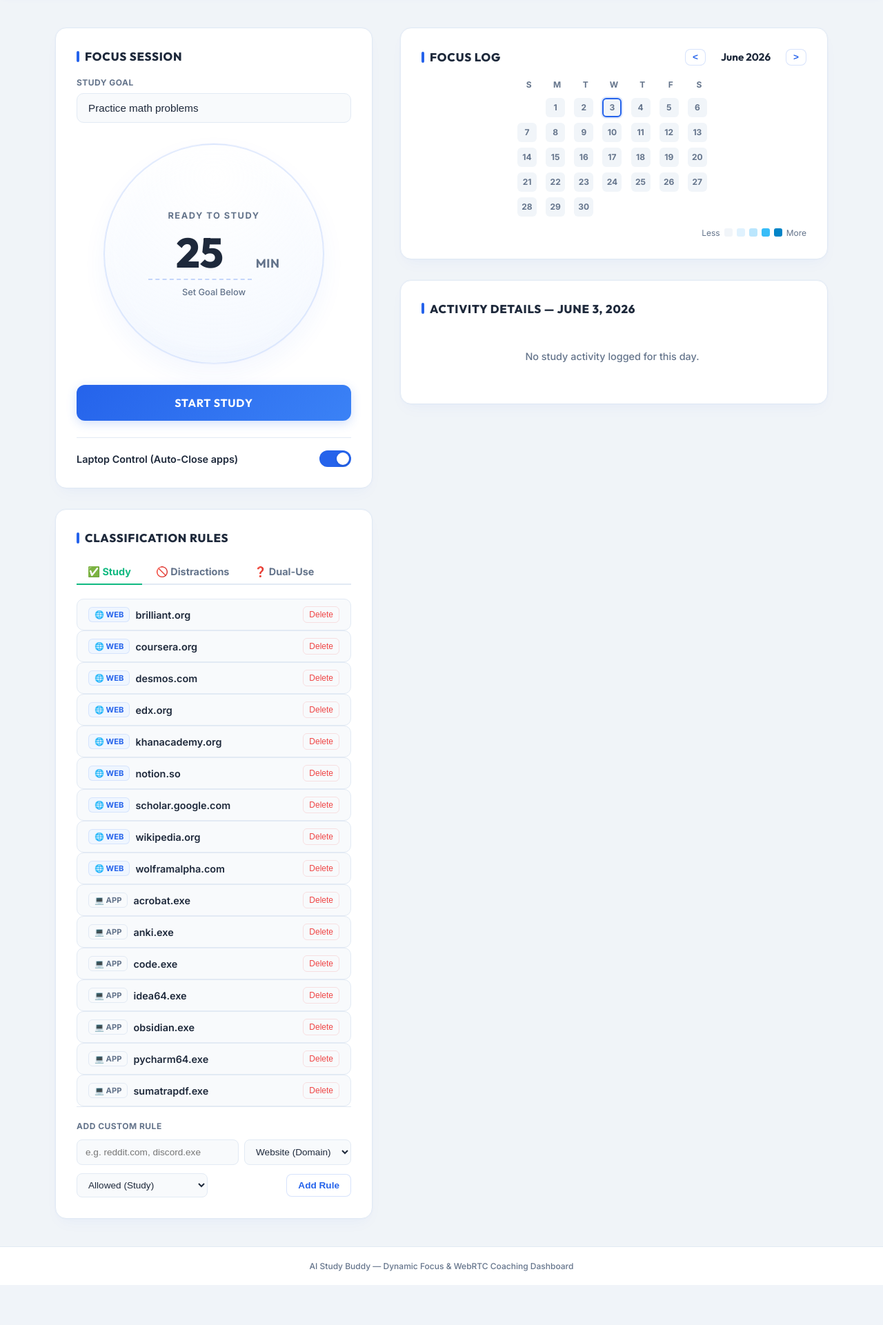
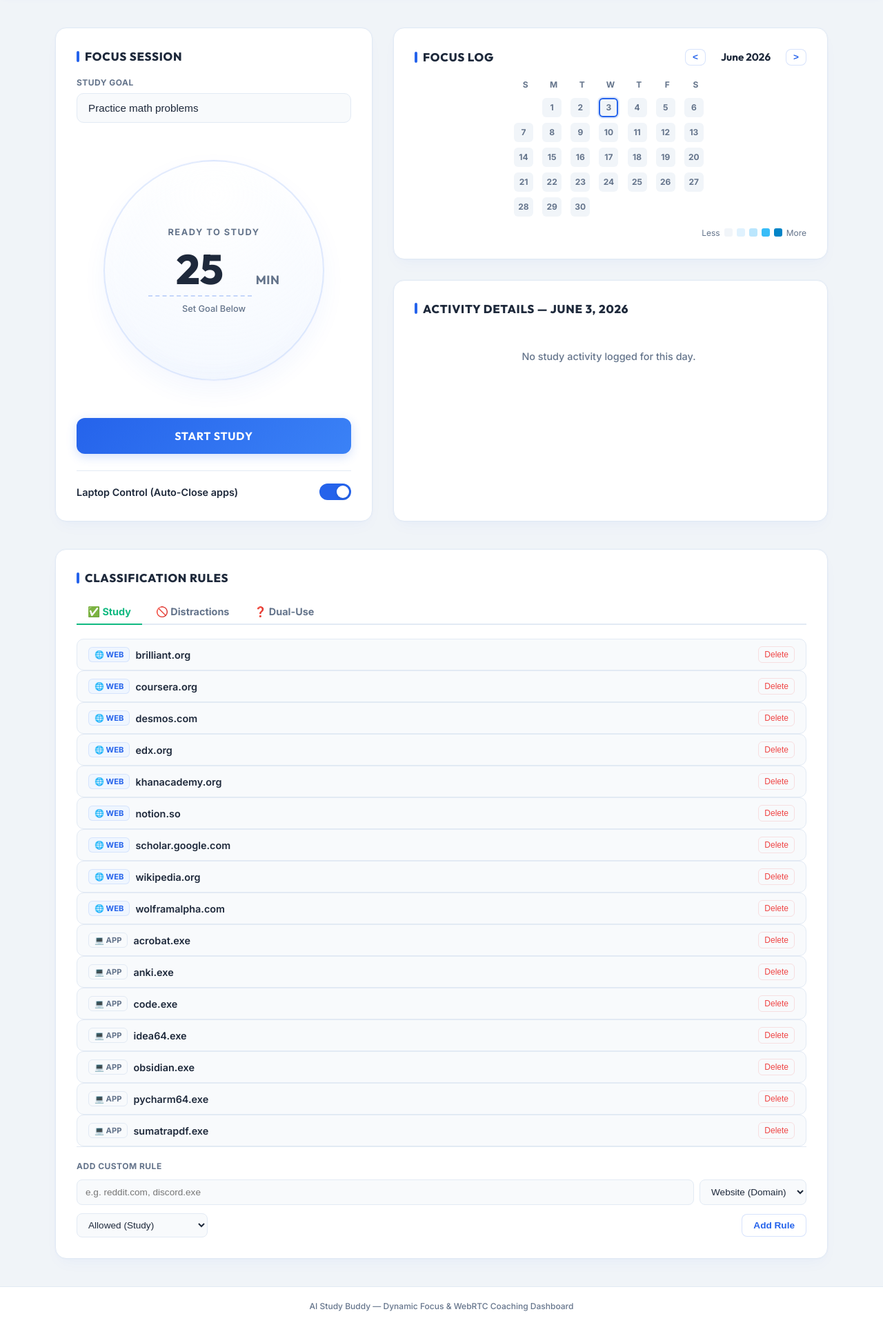
Before and after one commit to Huaiyu-Zhou/study-buddy, a FastAPI app: page / in a window 1280 px wide. Shown: the part 74-1995 px from the top of the page at 69% size. Before the commit the page ends 1937 px from the top, so only its background shows below. Run offline with FastAPI, Linux system fonts and the light colour scheme; data that the repository does not hold is empty.

Commit message:
Redesign layout grid, add full-width rules, complete study green button state, overlay timer text, and congratulate speech integration

```diff
--- a/server.py
+++ b/server.py
@@ -315,6 +315,17 @@ async def stop_session():
     active_session = None
     return {"status": "success"}
 
+@app.post("/congratulate")
+async def congratulate():
+    """Trigger a congratulatory coach interruption when study goals are complete."""
+    global active_pipeline
+    if active_pipeline:
+        logger.info("Session complete: triggering congrats speech.")
+        asyncio.create_task(active_pipeline.trigger_congrats())
+        return {"status": "success"}
+    return {"status": "no_active_session"}
+
+
 
 async def _run_bot(room_url: str, token: str, plan: str, persona: str, subject: str, control_laptop: bool):
     """Run the Study Buddy pipeline as a bot inside a Daily room."""
--- a/templates/index.html
+++ b/templates/index.html
@@ -156,8 +156,8 @@
             padding: 40px;
             display: grid;
             grid-template-columns: 460px 1fr;
-            gap: 40px;
-            align-items: start;
+            gap: 30px;
+            align-items: stretch; /* Stretch columns to equal height */
         }
 
         .panel {
@@ -177,14 +177,75 @@
         .left-col {
             display: flex;
             flex-direction: column;
-            gap: 30px;
+            height: 100%;
+        }
+
+        .left-col > .panel {
+            flex-grow: 1;
+            display: flex;
+            flex-direction: column;
         }
 
         .right-col {
             display: flex;
             flex-direction: column;
             gap: 30px;
-        }
+            height: 100%;
+        }
+
+        .right-col > .panel:last-child {
+            flex-grow: 1;
+            display: flex;
+            flex-direction: column;
+        }
+
+        .full-width-col {
+            grid-column: 1 / span 2;
+            width: 100%;
+            margin-top: 10px;
+        }
+
+        /* Completed green button state */
+        .btn-stop-study.completed {
+            background: #10b981 !important; /* Vibrant green */
+            color: #ffffff !important;
+            border-color: #059669 !important;
+            box-shadow: 0 4px 15px rgba(16, 185, 129, 0.25) !important;
+        }
+
+        .btn-stop-study.completed:hover {
+            background: #059669 !important;
+            border-color: #047857 !important;
+            box-shadow: 0 6px 20px rgba(16, 185, 129, 0.35) !important;
+        }
+
+        /* Glowing white timer overlay text (On top of the water level) */
+        .timer-wrapper.active .timer-status,
+        .timer-wrapper.state-completed .timer-status {
+            color: #ffffff !important;
+            text-shadow: 0 2px 6px rgba(0, 0, 0, 0.45), 0 0 8px rgba(255, 255, 255, 0.6) !important;
+        }
+
+        .timer-wrapper.active .timer-display,
+        .timer-wrapper.state-completed .timer-display,
+        .timer-wrapper.active .custom-duration-input,
+        .timer-wrapper.state-completed .custom-duration-input {
+            color: #ffffff !important;
+            text-shadow: 0 2px 10px rgba(0, 0, 0, 0.5), 0 0 15px rgba(255, 255, 255, 0.8) !important;
+        }
+
+        .timer-wrapper.active .timer-subtext,
+        .timer-wrapper.state-completed .timer-subtext {
+            color: rgba(255, 255, 255, 0.95) !important;
+            text-shadow: 0 2px 6px rgba(0, 0, 0, 0.4) !important;
+        }
+
+        .timer-wrapper.active .duration-unit,
+        .timer-wrapper.state-completed .duration-unit {
+            color: rgba(255, 255, 255, 0.9) !important;
+            text-shadow: 0 2px 6px rgba(0, 0, 0, 0.4) !important;
+        }
+
 
         .panel-title {
             font-family: 'Outfit', sans-serif;
@@ -1039,7 +1100,7 @@
     </header>
 
     <main>
-        <!-- Left column: main progress bar + Classification Rules -->
+        <!-- Left column: main progress bar -->
         <div class="left-col">
             <div class="panel">
                 <div class="panel-title">Focus Session</div>
@@ -1075,43 +1136,6 @@
                         <input type="checkbox" id="controlLaptopToggle" checked>
                         <span class="slider"></span>
                     </label>
-                </div>
-            </div>
-
-            <!-- Classification Rules Card (moved to left column for layout balance) -->
-            <div class="panel">
-                <div class="panel-title">Classification Rules</div>
-
-                <!-- Category Tabs -->
-                <div class="classification-tabs">
-                    <button class="tab-btn active tab-study" onclick="switchRulesTab('study')">✅ Study</button>
-                    <button class="tab-btn tab-distraction" onclick="switchRulesTab('distraction')">🚫 Distractions</button>
-                    <button class="tab-btn tab-dual-use" onclick="switchRulesTab('dual_use')">❓ Dual-Use</button>
-                </div>
-
-                <!-- Rules list container -->
-                <div class="rules-list-container" id="rulesList">
-                    <!-- Dynamically populated rules -->
-                </div>
-
-                <!-- Add New Rule Form -->
-                <div class="add-rule-form">
-                    <div style="font-size: 0.75rem; font-weight: 700; color: var(--text-muted); text-transform: uppercase; letter-spacing: 0.5px;">Add Custom Rule</div>
-                    <div style="display: flex; gap: 8px;">
-                        <input type="text" id="newRuleName" placeholder="e.g. reddit.com, discord.exe" style="flex-grow: 1; background: #f8fafc; border: 1px solid var(--border-color); border-radius: 8px; padding: 10px 12px; font-size: 0.85rem; outline: none; transition: var(--transition-smooth);">
-                        <select id="newRuleType">
-                            <option value="domain">Website (Domain)</option>
-                            <option value="process">App (Process)</option>
-                        </select>
-                    </div>
-                    <div style="display: flex; justify-content: space-between; align-items: center;">
-                        <select id="newRuleCategory">
-                            <option value="study">Allowed (Study)</option>
-                            <option value="distraction">Blocked (Distraction)</option>
-                            <option value="dual_use">Dual-Use (Can be both)</option>
-                        </select>
-                        <button onclick="addRule()" class="btn-webhook" style="padding: 8px 16px; font-weight: 700;">Add Rule</button>
-                    </div>
                 </div>
             </div>
         </div>
@@ -1158,6 +1182,45 @@
                 </div>
             </div>
         </div>
+
+        <!-- Classification Rules Card (Full Width Row) -->
+        <div class="full-width-col">
+            <div class="panel">
+                <div class="panel-title">Classification Rules</div>
+
+                <!-- Category Tabs -->
+                <div class="classification-tabs">
+                    <button class="tab-btn active tab-study" onclick="switchRulesTab('study')">✅ Study</button>
+                    <button class="tab-btn tab-distraction" onclick="switchRulesTab('distraction')">🚫 Distractions</button>
+                    <button class="tab-btn tab-dual-use" onclick="switchRulesTab('dual_use')">❓ Dual-Use</button>
+                </div>
+
+                <!-- Rules list container -->
+                <div class="rules-list-container" id="rulesList">
+                    <!-- Dynamically populated rules -->
+                </div>
+
+                <!-- Add New Rule Form -->
+                <div class="add-rule-form">
+                    <div style="font-size: 0.75rem; font-weight: 700; color: var(--text-muted); text-transform: uppercase; letter-spacing: 0.5px;">Add Custom Rule</div>
+                    <div style="display: flex; gap: 8px;">
+                        <input type="text" id="newRuleName" placeholder="e.g. reddit.com, discord.exe" style="flex-grow: 1; background: #f8fafc; border: 1px solid var(--border-color); border-radius: 8px; padding: 10px 12px; font-size: 0.85rem; outline: none; transition: var(--transition-smooth);">
+                        <select id="newRuleType">
+                            <option value="domain">Website (Domain)</option>
+                            <option value="process">App (Process)</option>
+                        </select>
+                    </div>
+                    <div style="display: flex; justify-content: space-between; align-items: center;">
+                        <select id="newRuleCategory">
+                            <option value="study">Allowed (Study)</option>
+                            <option value="distraction">Blocked (Distraction)</option>
+                            <option value="dual_use">Dual-Use (Can be both)</option>
+                        </select>
+                        <button onclick="addRule()" class="btn-webhook" style="padding: 8px 16px; font-weight: 700;">Add Rule</button>
+                    </div>
+                </div>
+            </div>
+        </div>
     </main>
 
 
@@ -1614,15 +1677,20 @@
                     } else {
                         // Completed!
                         timerDisplay.textContent = "100%";
-                        timerDisplay.style.color = "var(--accent-blue)";
+                        timerDisplay.style.color = "#ffffff";
                         timerSubtext.textContent = "Goal Achieved!";
                         timerStatus.textContent = "COMPLETED";
-                        timerStatus.style.color = "var(--accent-blue)";
+                        timerStatus.style.color = "#ffffff";
+
+                        // Button changes to complete study session
+                        stopBtn.textContent = 'Complete Study Session';
+                        stopBtn.classList.add('completed');
 
                         // Congrats effect
                         if (!congratsTriggered) {
                             congratsTriggered = true;
                             triggerCongratsConfetti();
+                            fetch('/congratulate', { method: 'POST' }).catch(e => console.error("Failed to fetch congratulate speech:", e));
                         }
                     }
 
@@ -1832,6 +1900,8 @@
             stopBtn.style.display = 'none';
             startBtn.style.display = 'block';
             stopBtn.disabled = false;
+            stopBtn.textContent = 'Stop Study';
+            stopBtn.classList.remove('completed');
 
             statusBadge.className = 'status-badge';
             statusBadgeText.textContent = 'Offline';
@@ -1845,7 +1915,7 @@
             timerDisplay.style.display = 'none';
             timerDisplay.style.color = 'var(--text-main)';
             durationMinutesInput.disabled = false;
-            timerWrapper.classList.remove('active');
+            timerWrapper.classList.remove('active', 'state-completed');
 
             // Refresh history and calendar metrics
             await fetchHistoryAndRenderCalendar();
```
Also changed, not shown: voice_pipeline.py (+13 -0 lines).
